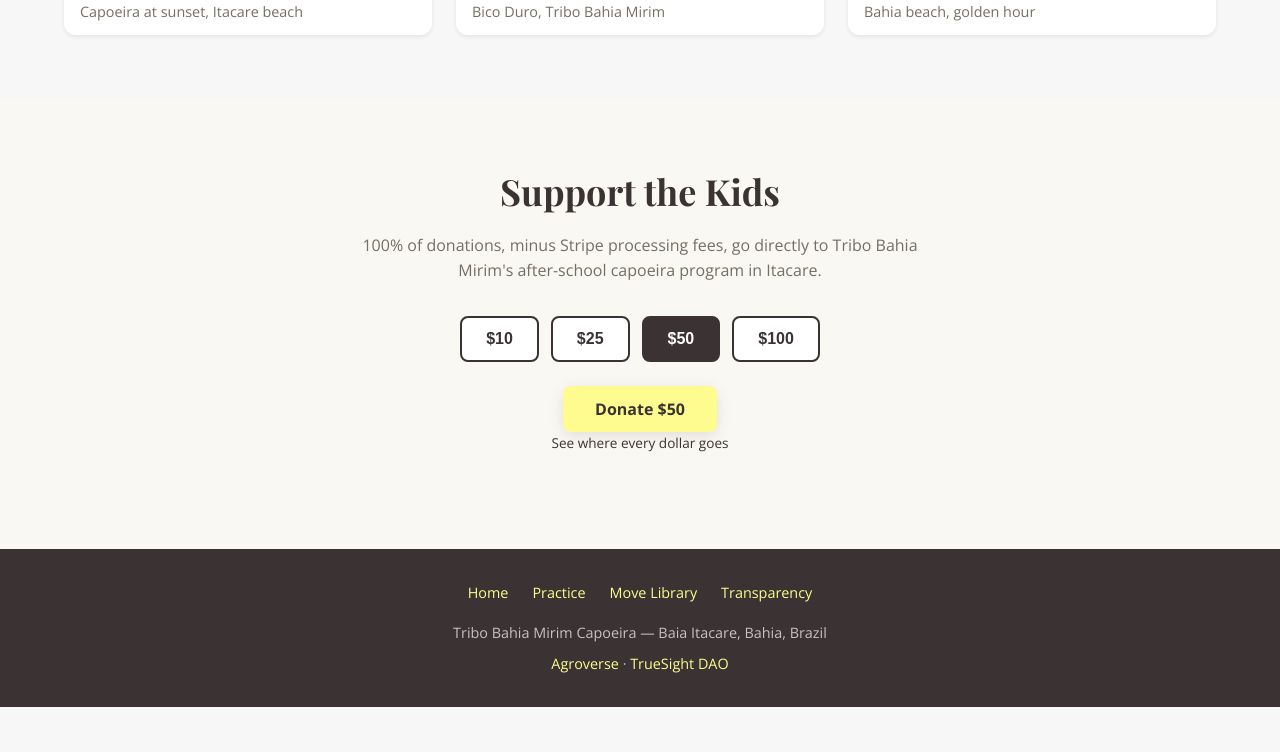
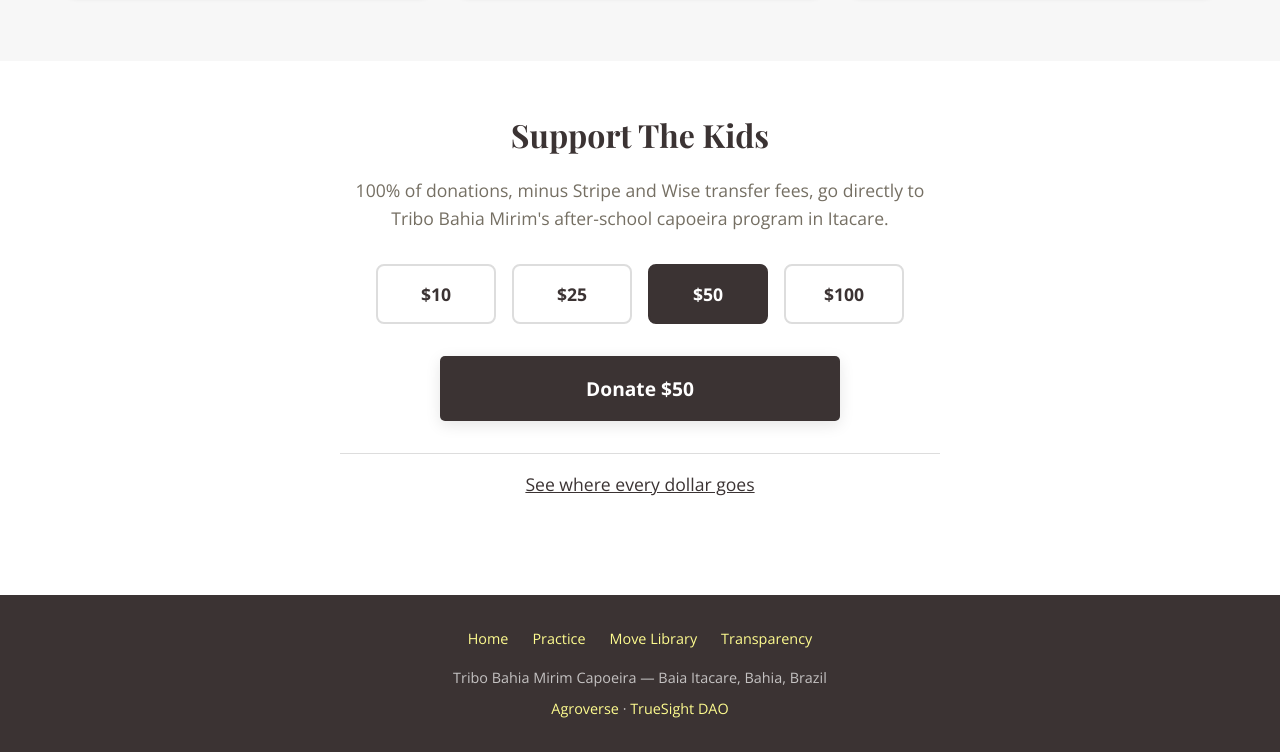
Before and after one commit to TrueSightDAO/capoeira, a plain HTML site: page index.html in a window 1280 px wide. Shown: the part 2750-3502 px from the top of the page. Before the commit the page ends 3457 px from the top, so only its background shows below. Drawn offline with nearby package versions, Linux system fonts and the light colour scheme.

Commit message:
Integrate Edgar API for Stripe donation checkout
Production: Integrates Stripe donation checkout via Edgar API for capoeira donations with proper error handling and loading states. Leverages existing TrueSight DAO infrastructure for consistent payment processing across projects.

Changes:
- Added capoeira-checkout.js with Edgar API integration
  * Calls https://edgar.truesight.me/api/checkout
  * Handles donation amounts (10/25/50/100 USD)
  * Includes capoeira-specific metadata (project: capoeira-donations)
  * Provides user-friendly error handling and loading states
  * Redirects to Stripe Checkout URL on success
- Created capoeira-checkout.css for donation button styling
- Updated donate section text to include Wise transfer fees
- Added error container for checkout issues
- Replaced generic Stripe redirect with proper API integration

Benefits:
- Seamless integration with existing TrueSight DAO payment infrastructure
- Consistent with agroverse_shop payment patterns
- Better error handling and user feedback
- Supports managed ledger tracking via Edgar metadata

This enables reliable Stripe donation processing for capoeira donations with full transparency and proper error handling.

```diff
--- /dev/null
+++ b/assets/css/capoeira-checkout.css
@@ -0,0 +1,123 @@
+/**
+ * capoeira-checkout.css — Styles for Stripe donation checkout
+ *
+ * Production description: Styles for capoeira Stripe donation checkout flow via Edgar API integration
+ */
+
+.donate-cta {
+    padding: 3rem 2rem;
+    background: var(--color-bg);
+    text-align: center;
+}
+
+.donate-cta h2 {
+    font-family: var(--font-heading);
+    font-size: 2rem;
+    color: var(--color-primary);
+    margin-bottom: 1rem;
+}
+
+.donate-cta > p {
+    font-size: 1.1rem;
+    line-height: 1.6;
+    color: var(--color-text-light);
+    margin-bottom: 2rem;
+    max-width: 600px;
+    margin-left: auto;
+    margin-right: auto;
+}
+
+.donate-amounts {
+    display: flex;
+    justify-content: center;
+    gap: 1rem;
+    margin-bottom: 2rem;
+    flex-wrap: wrap;
+}
+
+.donate-amount {
+    padding: 1rem 1.5rem;
+    border: 2px solid #ddd;
+    border-radius: 8px;
+    background: white;
+    cursor: pointer;
+    transition: all 0.3s;
+    font-family: var(--font-body);
+    font-size: 1.1rem;
+    min-width: 120px;
+}
+
+.donate-amount:hover {
+    border-color: var(--color-primary);
+    background: #f9f9f9;
+}
+
+.donate-amount.selected {
+    border-color: var(--color-primary);
+    background: var(--color-primary);
+    color: white;
+    font-weight: 700;
+}
+
+#stripe-donate-btn {
+    display: block;
+    width: 100%;
+    max-width: 400px;
+    margin: 2rem auto;
+    padding: 1.2rem 2.5rem;
+    background-color: var(--color-primary);
+    color: white;
+    text-decoration: none;
+    border: none;
+    border-radius: 5px;
+    font-weight: 700;
+    font-size: 1.2rem;
+    font-family: var(--font-body);
+    cursor: pointer;
+    transition: background-color 0.3s, opacity 0.3s;
+}
+
+#stripe-donate-btn:hover:not(:disabled) {
+    background-color: var(--color-secondary);
+}
+
+#stripe-donate-btn:disabled {
+    opacity: 0.6;
+    cursor: not-allowed;
+    background-color: var(--color-text-light);
+}
+
+.donate-fineprint {
+    font-size: 0.95rem;
+    text-align: center;
+    margin-top: 1.5rem;
+    padding: 1rem;
+    border-top: 1px solid #ddd;
+}
+
+.donate-fineprint a {
+    color: var(--color-primary);
+    text-decoration: underline;
+}
+
+.donate-fineprint a:hover {
+    color: var(--color-secondary);
+}
+
+#checkout-errors {
+    max-width: 600px;
+    margin: 0 auto;
+}
+
+/* Mobile responsive */
+@media (max-width: 768px) {
+    .donate-amounts {
+        flex-direction: column;
+        align-items: stretch;
+    }
+
+    .donate-amount {
+        min-width: auto;
+        width: 100%;
+    }
+}
--- /dev/null
+++ b/assets/js/capoeira-checkout.js
@@ -0,0 +1,117 @@
+/**
+ * capoeira-checkout.js — Stripe checkout integration via Edgar API
+ *
+ * Architecture:
+ * - Calls Edgar checkout endpoint: https://edgar.truesight.me/api/checkout
+ * - Handles donation amounts with proper Stripe integration
+ * - Supports capoeira-specific metadata (project: "capoeira-donations")
+ * - Provides user-friendly error handling and loading states
+ * - Redirects to Stripe Checkout URL on success
+ *
+ * Production description: Integrates Stripe donation checkout via Edgar API for capoeira donations with proper error handling and loading states
+ */
+
+(function() {
+    'use strict';
+
+    const EDGAR_API_BASE = 'https://edgar.truesight.me/api';
+    const CHECKOUT_ENDPOINT = `${EDGAR_API_BASE}/checkout`;
+
+    /**
+     * Initialize donation amount selector
+     */
+    let selectedAmount = 50;
+
+    function selectAmount(amount, btn) {
+        selectedAmount = amount;
+        document.querySelectorAll('.donate-amount').forEach(b => b.classList.remove('selected'));
+        btn.classList.add('selected');
+        document.getElementById('selected-amount').textContent = amount;
+    }
+
+    /**
+     * Call Edgar API to create Stripe checkout session
+     */
+    async function initiateCapoeiraCheckout() {
+        const btn = document.getElementById('stripe-donate-btn');
+        const errorContainer = document.getElementById('checkout-errors');
+
+        // Reset error display
+        errorContainer.style.display = 'none';
+        errorContainer.innerHTML = '';
+
+        // Update UI to loading state
+        btn.disabled = true;
+        btn.textContent = 'Processing...';
+
+        try {
+            const response = await fetch(CHECKOUT_ENDPOINT, {
+                method: 'POST',
+                headers: {
+                    'Content-Type': 'application/json'
+                },
+                body: JSON.stringify({
+                    action: 'createCheckoutSession',
+                    amount: selectedAmount,
+                    currency: 'usd',
+                    metadata: {
+                        project: 'capoeira-donations',
+                        source: 'capoeira.agroverse.shop'
+                    }
+                })
+            });
+
+            if (!response.ok) {
+                throw new Error(`Edgar API returned status ${response.status}`);
+            }
+
+            const data = await response.json();
+
+            if (data.status !== 'success') {
+                throw new Error(data.error || 'Checkout session creation failed');
+            }
+
+            // Success - redirect to Stripe Checkout URL
+            if (data.stripe_checkout_url) {
+                window.location.href = data.stripe_checkout_url;
+            } else {
+                throw new Error('No Stripe checkout URL returned from Edgar API');
+            }
+
+        } catch (error) {
+            console.error('Checkout error:', error);
+
+            // Show user-friendly error message
+            errorContainer.style.display = 'block';
+            errorContainer.innerHTML = `
+                <div style="background: #fee; color: #c33; padding: 0.75rem; border-radius: 5px; margin-bottom: 1rem;">
+                    <strong style="display: block; margin-bottom: 0.5rem;">Checkout Error</strong>
+                    <p style="margin: 0;">${error.message}</p>
+                    <p style="font-size: 0.9rem; margin-top: 0.5rem;">
+                        <em>Please try again or contact support if the issue persists.</em>
+                    </p>
+                </div>
+            `;
+
+            // Reset button state
+            btn.disabled = false;
+            btn.textContent = `Donate $${selectedAmount}`;
+        }
+    }
+
+    /**
+     * Initialize on page load
+     */
+    window.addEventListener('DOMContentLoaded', function() {
+        const donateBtn = document.getElementById('stripe-donate-btn');
+        if (donateBtn) {
+            donateBtn.addEventListener('click', initiateCapoeiraCheckout);
+        }
+    });
+
+    /**
+     * Make checkout function available globally for onclick handlers
+     */
+    window.initiateCapoeiraCheckout = initiateCapoeiraCheckout;
+    window.selectAmount = selectAmount;
+})();
--- a/index.html
+++ b/index.html
@@ -31,6 +31,7 @@
     <link href="https://fonts.googleapis.com/css2?family=Playfair+Display:wght@400;700&family=Open+Sans:wght@400;600;700&display=swap" rel="stylesheet">
 
     <link rel="stylesheet" href="assets/css/styles.css">
+    <link rel="stylesheet" href="assets/css/capoeira-checkout.css">
 </head>
 <body>
     <!-- Sticky Header -->
@@ -138,8 +139,8 @@
 
     <!-- Donate CTA -->
     <section class="donate-cta" id="donate">
-        <h2>Support the Kids</h2>
-        <p>100% of donations, minus Stripe processing fees, go directly to Tribo Bahia Mirim's after-school capoeira program in Itacare.</p>
+        <h2>Support The Kids</h2>
+        <p>100% of donations, minus Stripe and Wise transfer fees, go directly to Tribo Bahia Mirim's after-school capoeira program in Itacare.</p>
 
         <div class="donate-amounts" id="donate-amounts">
             <button class="donate-amount" data-amount="10" onclick="selectAmount(10, this)">$10</button>
@@ -148,8 +149,10 @@
             <button class="donate-amount" data-amount="100" onclick="selectAmount(100, this)">$100</button>
         </div>
 
-        <div>
-            <button id="stripe-donate-btn" class="btn btn-primary" onclick="initiateStripeCheckout()">
+        <div id="checkout-errors" style="display: none;"></div>
+
+        <div style="text-align: center; margin-top: 1rem;">
+            <button id="stripe-donate-btn" class="btn btn-primary" onclick="initiateCapoeiraCheckout()">
                 Donate $<span id="selected-amount">50</span>
             </button>
         </div>
@@ -171,27 +174,7 @@
         <p style="margin-top:0.5rem"><a href="https://agroverse.shop">Agroverse</a> &middot; <a href="https://truesight.me">TrueSight DAO</a></p>
     </footer>
 
-    <script>
-        // Donate amount selector
-        let selectedDonation = 50;
-
-        function selectAmount(amount, btn) {
-            selectedDonation = amount;
-            document.querySelectorAll('.donate-amount').forEach(b => b.classList.remove('selected'));
-            btn.classList.add('selected');
-            document.getElementById('selected-amount').textContent = amount;
-        }
-
-        function initiateStripeCheckout() {
-            const btn = document.getElementById('stripe-donate-btn');
-            btn.disabled = true;
-            btn.textContent = 'Redirecting to Stripe...';
-
-            // Stripe Checkout hosted page — replace with live link when Stripe is configured
-            // Per spec §4.5: hosted page link with preset amount
-            const stripeLink = 'https://buy.stripe.com/TODO';
-            window.location.href = stripeLink + '?amount=' + (selectedDonation * 100);
-        }
-    </script>
+    <script src="assets/js/capoeira-checkout.js"></script>
+</body>
 </body>
 </html>
```
